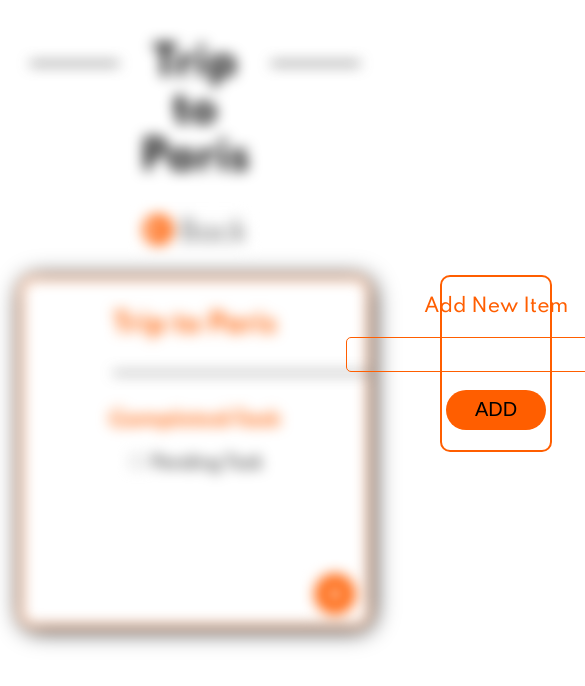
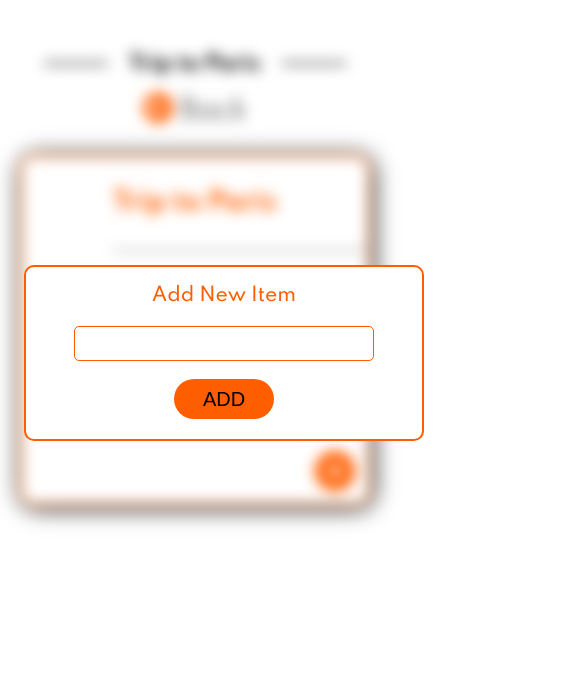
Before and after one commit to tokishtomar/trip-booking, a plain HTML site: page page-3.html in a window 390 px wide. Shown: the top 686 px of the page, 585 px wide, since content can reach past the window. Drawn offline with Linux system fonts and the light colour scheme.

Commit message:
Update style.css

```diff
--- a/style.css
+++ b/style.css
@@ -87,6 +87,28 @@ h1 .thin {
   font-size: 20px;
 }
 
+@media (max-width: 540px) {
+  .heading h1 {
+    font-size: 30px;
+  }
+
+  .heading .thin {
+    font-size: 30px;
+  }
+
+  .heading .fa-plus-circle {
+    font-size: 30px;
+  }
+
+  .heading .right-side {
+    margin-top: 20px;
+  }
+
+  .cards {
+    height: 1100px;
+  }
+}
+
 /* <---------------------page1----------------------> */
 
 .headline {
@@ -164,6 +186,24 @@ h1 .thin {
   font-size: 40px;
 }
 
+@media (max-width: 540px) {
+  .headline h2 {
+    font-size: 20px;
+    margin-top: 45px;
+  }
+
+  .line {
+    width: 100%;
+    margin-top: 3.4rem;
+    max-width: 4rem;
+    height: 0.15rem;
+    background-color: rgb(66, 66, 66);
+    position: relative;
+    margin-left: 1.35rem;
+    margin-right: 1.35rem;
+  }
+}
+
 /* <-----------------------Page2----------------------> */
 
 .container-2 {
@@ -179,7 +219,7 @@ h1 .thin {
   justify-content: center;
   align-items: center;
   border: 2px solid rgb(255, 94, 0);
-  width: 30%;
+  width: 400px;
   text-align: center;
   border-radius: 10px;
   background: white;
@@ -212,3 +252,39 @@ h1 .thin {
   margin-bottom: 20px;
   border-radius: 20px;
 }
+
+@media (max-width: 1024px) {
+  .popup {
+    margin-top: -30rem;
+    margin-left: 20rem;
+  }
+}
+
+@media (max-width: 780px) {
+  .popup {
+    margin-top: -40rem;
+    margin-left: 10rem;
+  }
+}
+
+@media (max-width: 540px) {
+  .popup {
+    margin-top: -55rem;
+    margin-left: 1rem;
+  }
+}
+/* <--------------------------page3-----------------------> */
+
+@media (max-width: 780px) {
+  .p {
+    margin-top: -40rem;
+    margin-left: 10rem;
+  }
+}
+
+@media (max-width: 540px) {
+  .p {
+    margin-top: -40rem;
+    margin-left: 1rem;
+  }
+}
```
